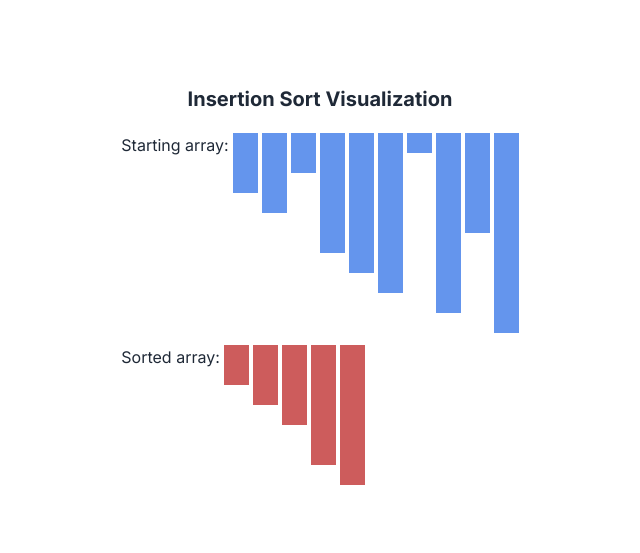
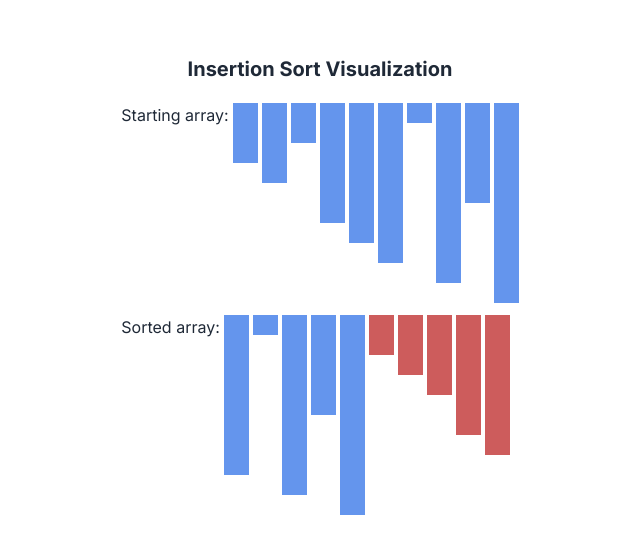
Before and after one commit to fractal-bootcamp/parthagrawal.algorithms, a Next.js app: page /algorithms/insertionsort in a window 1280 px wide. Shown: the part 115-668 px from the top of the page, without its empty margins (320-960 px from the left). Built offline with nearby package versions, Linux system fonts and the light colour scheme.

Commit message:
insertion sort looks way better

```diff
--- a/src/app/algorithms/insertionsort/page.tsx
+++ b/src/app/algorithms/insertionsort/page.tsx
@@ -1,6 +1,6 @@
 "use client"
 
-import { useEffect, useState } from "react"
+import { ReactNode, useEffect, useState } from "react"
 
 // const insSort = (parentArr: number[]): number[][] => {
 
@@ -98,7 +98,10 @@ export const Insertion = () => {
                         })}
                     </div>
                     <div className="flex flex-row gap-1">
-                        Sorted array: {displayArr.map((num, idx) => {
+                        Sorted array: {startArr.slice(displayArr.length).map((num, idx) => {
+                            return <Rectangle key={idx} length={num} isTarget={false} />
+                        })}
+                        {displayArr.map((num, idx) => {
                             return (
                                 <Rectangle key={idx} length={num} isTarget={true} />
                             )
@@ -112,6 +115,9 @@ export const Insertion = () => {
     );
 }
 
+
+
+
 const Rectangle = ({ length, isTarget }: { length: number, isTarget: boolean }) => {
     const boxHeight = length * 20;
     const color = isTarget ? "#CD5C5C" : "#6495ED"
```
